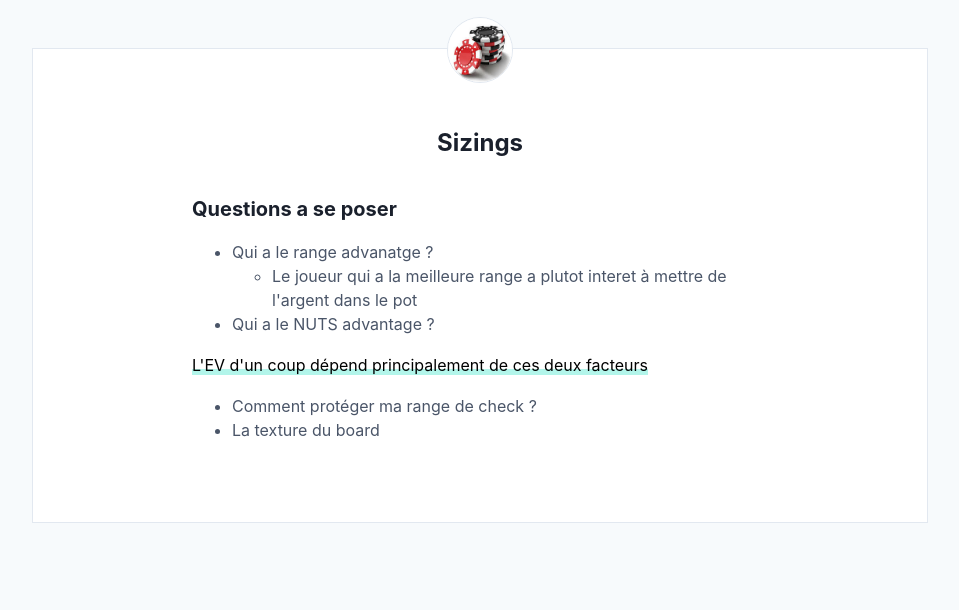
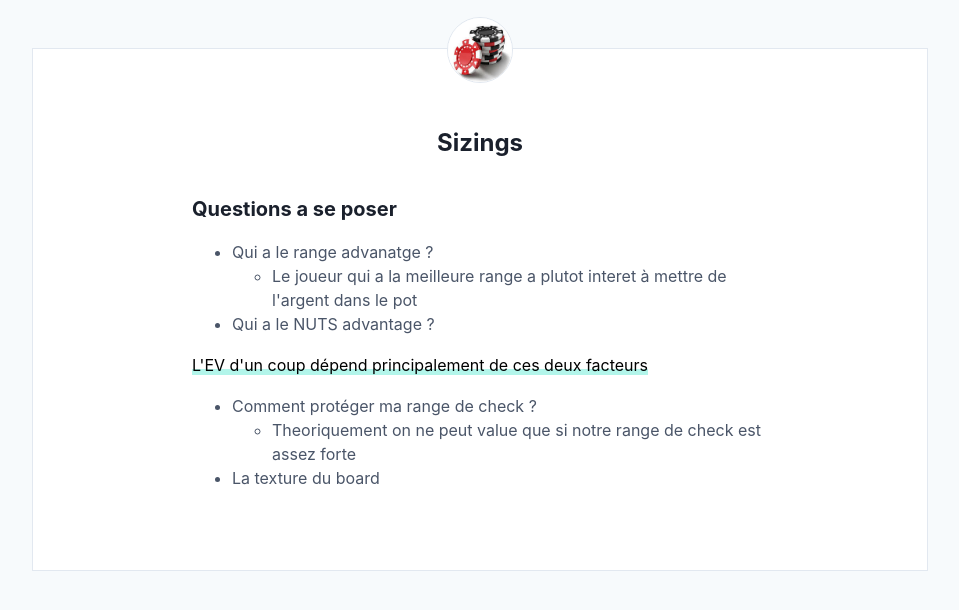
Before and after one commit to greglejeune/blog, a Jekyll site: the page built from _posts/2020-03-08-sizing.md, in a window 1280 px wide. Shown: the top 610 px of the page, without its empty margins (160-1119 px from the left). Built offline with Jekyll 4.4.1, drawn with Linux system fonts in a browser that asks for light colours.

Commit message:
Update 2020-03-08-sizing.md

```diff
--- a/_posts/2020-03-08-sizing.md
+++ b/_posts/2020-03-08-sizing.md
@@ -17,6 +17,9 @@ categories: poker
   <p><span>L'EV d'un coup dépend principalement de ces deux facteurs</span></p>
   <ul>
     <li>Comment protéger ma range de check ?</li>
+    <ul>
+      <li>Theoriquement on ne peut value que si notre range de check est assez forte</li>
+    </ul>
     <li>La texture du board</li>
   </ul>
 </div>
```
